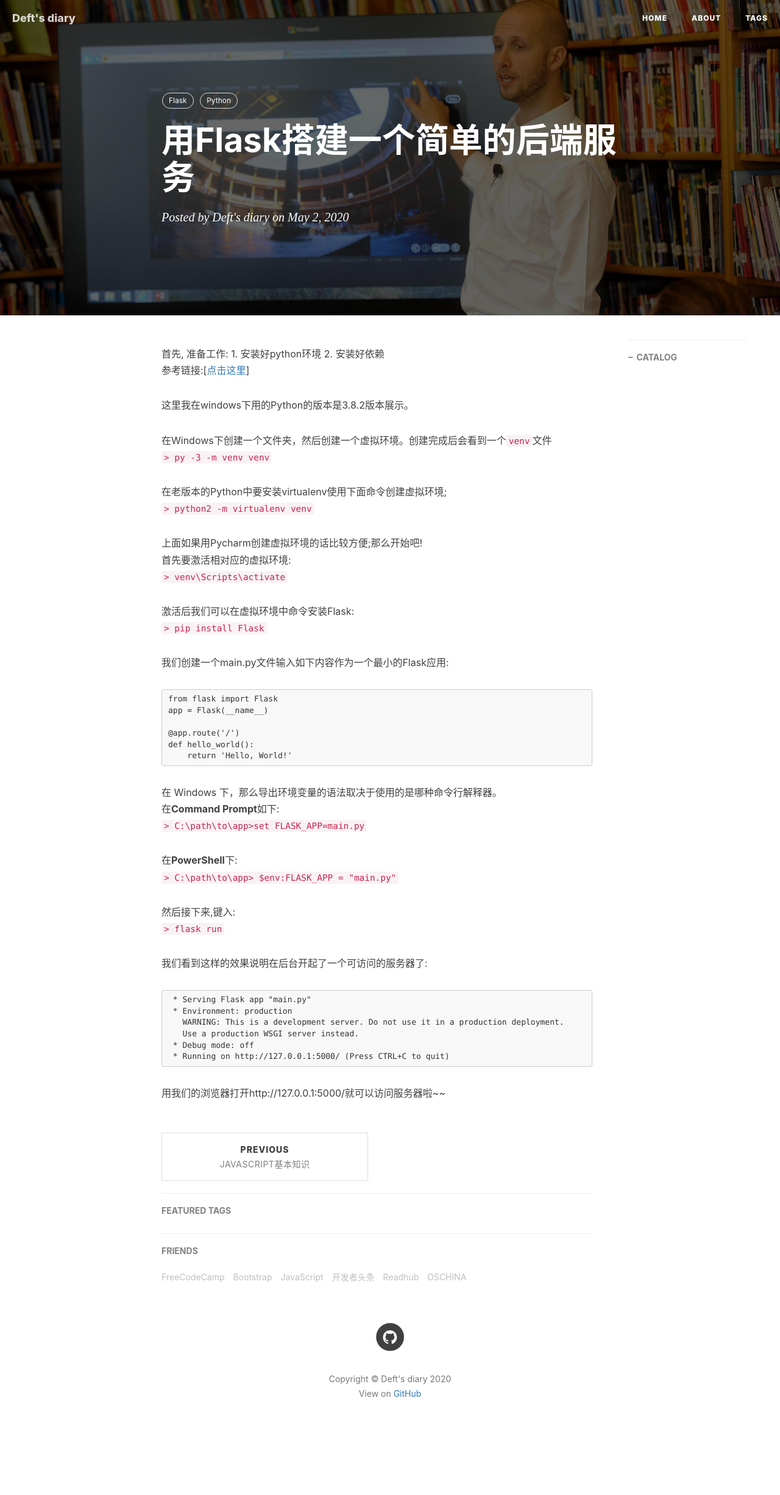
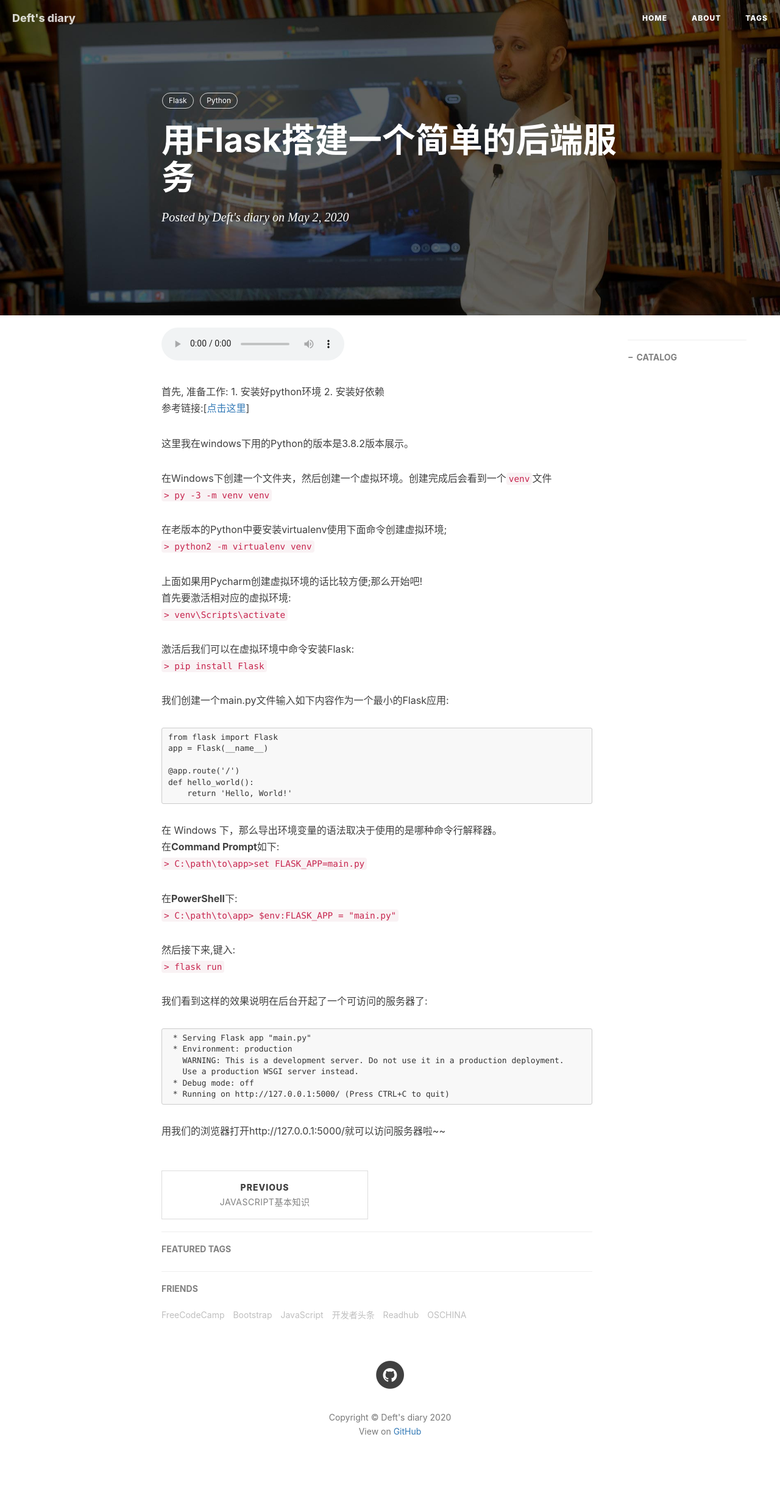
Before and after one commit to codingwithdeft/codingwithdeft.github.io, a Jekyll site: the page built from _posts/2020-05-02-用flask搭建一个简单的后端服务.md, in a window 1280 px wide. Shown: the whole page at 61% size. Built offline with Jekyll 4.4.1, drawn with Linux system fonts in a browser that asks for light colours; nearby versions of some CDN libraries; comment, search, counter and statistics services are not loaded; before the commit the page ends 2389 px from its top, so only the background shows below that.

Commit message:
Update 2020-05-02-用flask搭建一个简单的后端服务.md

```diff
--- a/_posts/2020-05-02-用flask搭建一个简单的后端服务.md
+++ b/_posts/2020-05-02-用flask搭建一个简单的后端服务.md
@@ -10,7 +10,7 @@
     - Flask
     - Python
 ---
-
+<audio src="./music/Always.mp3" autoplay="autoplay" loop="-1" controls="controls"></audio>
 首先, 准备工作: 1. 安装好python环境  2. 安装好依赖
 参考链接:[[点击这里](https://dormousehole.readthedocs.io/en/latest/installation.html#id2 "点击这里")]
 
```
